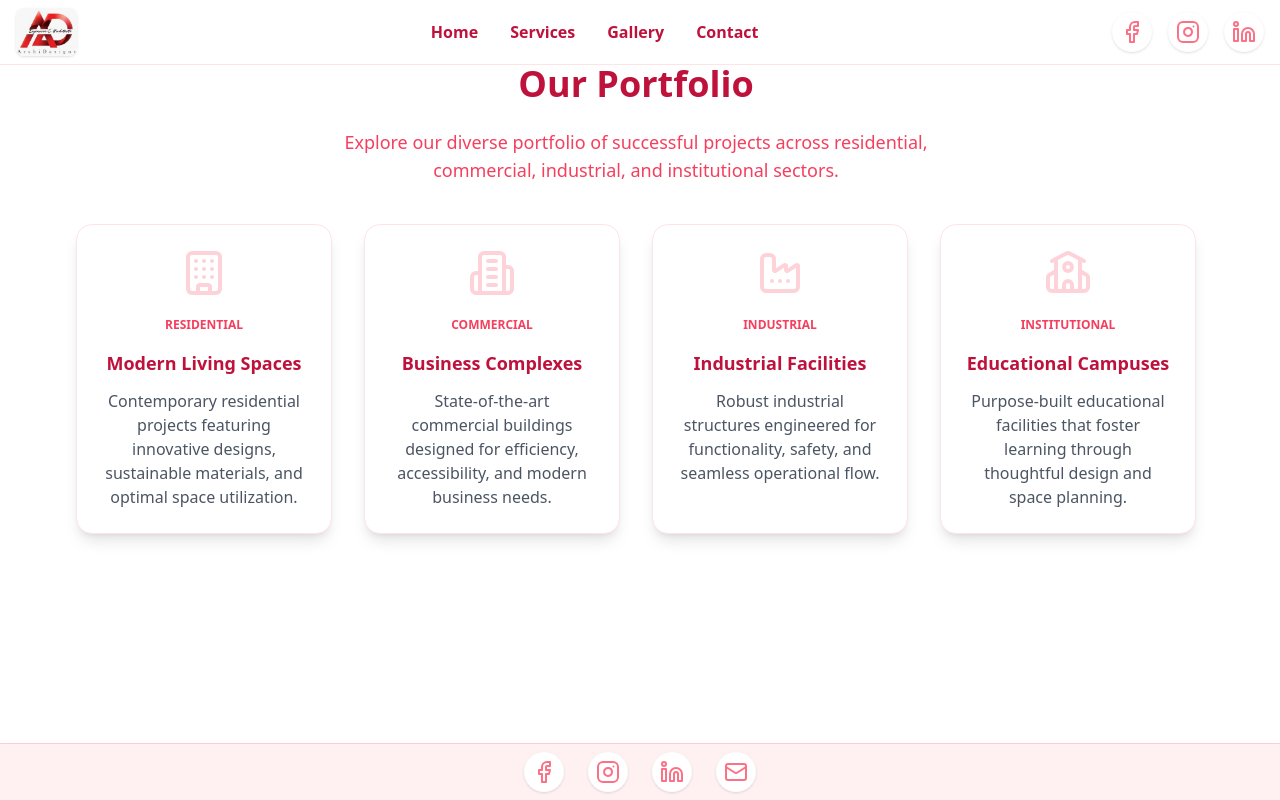
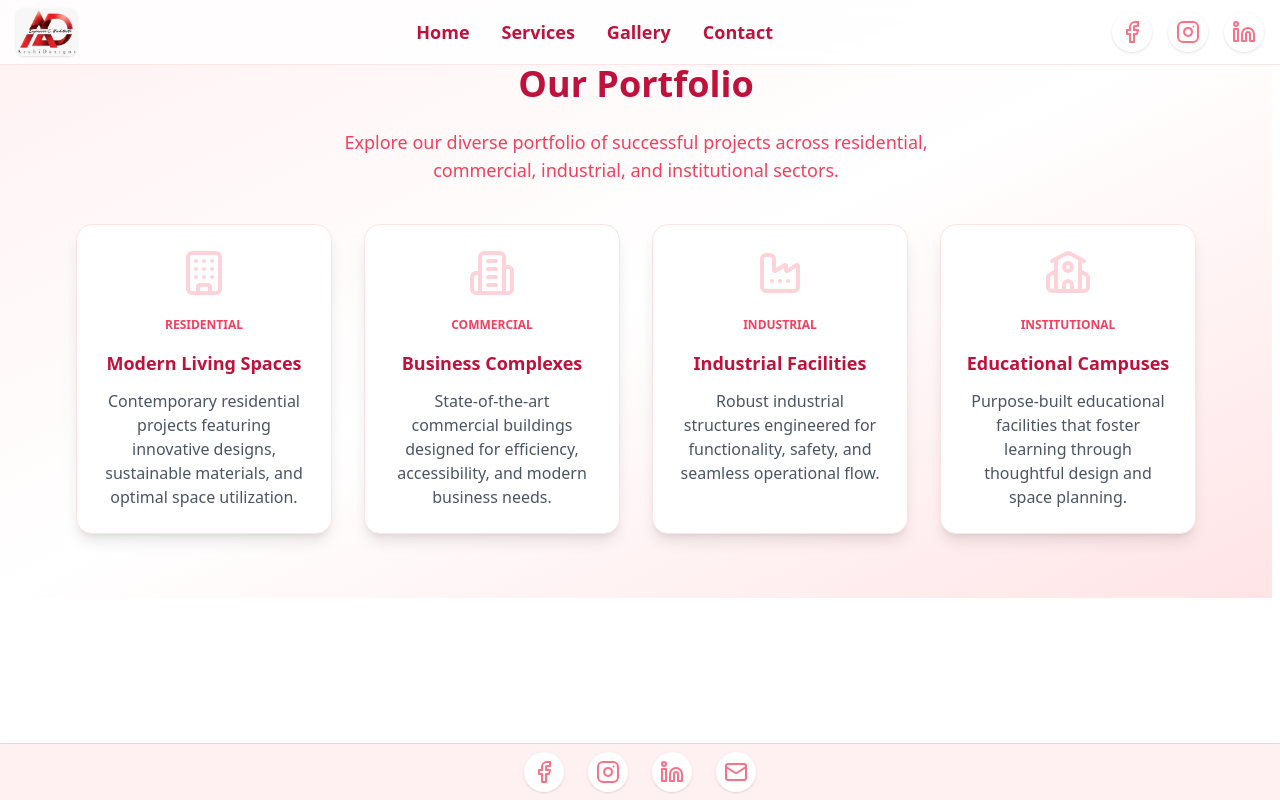
Before and after one commit to ShahTufail/ArchiDesigns, a React (Vite) app: page /ArchiDesigns/works in a window 1280 px wide. Built offline with nearby package versions, Linux system fonts and the light colour scheme.

Commit message:
update navbar

```diff
--- a/src/App.jsx
+++ b/src/App.jsx
@@ -11,7 +11,7 @@ import NotFound from "./components/NotFound";
 function App() {
   return (
     <Router basename="/ArchiDesigns">
-      <div className="relative">
+      <div className="relative bg-gradient-to-br from-rose-50 via-white to-rose-100">
         <NavBar />
         <Routes>
           <Route path="/" element={<Home />} />
--- a/src/components/Home/Home.jsx
+++ b/src/components/Home/Home.jsx
@@ -53,8 +53,8 @@ const Module = ({ name, role, bio, Icon }) => (
 );
 
 const Home = () => (
-  <div className="relative min-h-screen bg-gradient-to-br from-rose-50 via-white to-rose-100">
-    <section className="relative flex flex-col items-center justify-center min-h-[100vh] py-16 overflow-hidden" style={{ margin: 0 }}>
+  <div className="relative min-h-screen max-w-7xl mx-auto px-4 py-16">
+    <section className="relative flex flex-col items-center justify-center min-h-[70vh] py-16 overflow-hidden">
       <BackgroundIcons />
       <HomeIcon
         className="absolute left-1/2 top-1/2 -translate-x-1/2 -translate-y-1/2 text-rose-100 z-0"
@@ -73,20 +73,18 @@ const Home = () => (
         </p>
         <Link
           to="/contact"
-          className="inline-block bg-rose-600 text-white font-bold py-3 px-8 rounded-full shadow-lg hover:bg-rose-700 focus:ring-2 focus:ring-rose-400 focus:outline-none transition"
+          className="inline-block bg-rose-600 text-white font-bold py-3 px-8 rounded-lg shadow-lg hover:bg-rose-700 focus:ring-2 focus:ring-rose-400 focus:outline-none transition"
         >
           Start Your Project
         </Link>
       </div>
     </section>
 
-    <div className="w-full h-0" style={{ pageBreakAfter: "always" }} />
-
     <section className="py-12">
       <Portfolio />
     </section>
 
-    <section className="py-16 bg-rose-50">
+    <section className="py-16 bg-rose-50 p-6">
       <h2 className="text-3xl md:text-4xl font-bold text-center text-rose-700 mb-10">
         Visualize your dream home
       </h2>
--- a/src/components/NavBar/NavBar.jsx
+++ b/src/components/NavBar/NavBar.jsx
@@ -38,11 +38,23 @@ const NavBar = () => {
             <Menu size={28} />
           )}
         </button>
-        <ul className={`hidden md:flex items-center gap-8`}>
-          <li><Link to="/" className="text-rose-700 font-semibold hover:text-rose-900 transition">Home</Link></li>
-          <li><Link to="/services" className="text-rose-700 font-semibold hover:text-rose-900 transition">Services</Link></li>
-          <li><Link to="/works" className="text-rose-700 font-semibold hover:text-rose-900 transition">Gallery</Link></li>
-          <li><Link to="/contact" className="text-rose-700 font-semibold hover:text-rose-900 transition">Contact</Link></li>
+        <ul className="hidden md:flex items-center gap-8">
+        {[
+            { to: "/", label: "Home" },
+            { to: "/services", label: "Services" },
+            { to: "/works", label: "Gallery" },
+            { to: "/contact", label: "Contact" }
+        ].map(({ to, label }) => (
+            <li key={label}>
+            <Link
+                to={to}
+                className="group relative text-[18px] text-rose-700 font-semibold transition-all duration-300 ease-out hover:text-rose-900"
+            >
+                {label}
+                <span className="absolute bottom-0 left-0 w-0 h-[2px] bg-rose-700 transition-all duration-300 ease-out group-hover:w-full"></span>
+            </Link>
+            </li>
+        ))}
         </ul>
         <div className="hidden md:flex items-center gap-4">
           <a href="https://www.facebook.com/ArchiDesignskashmir/" target="_blank" rel="noopener noreferrer"
```
